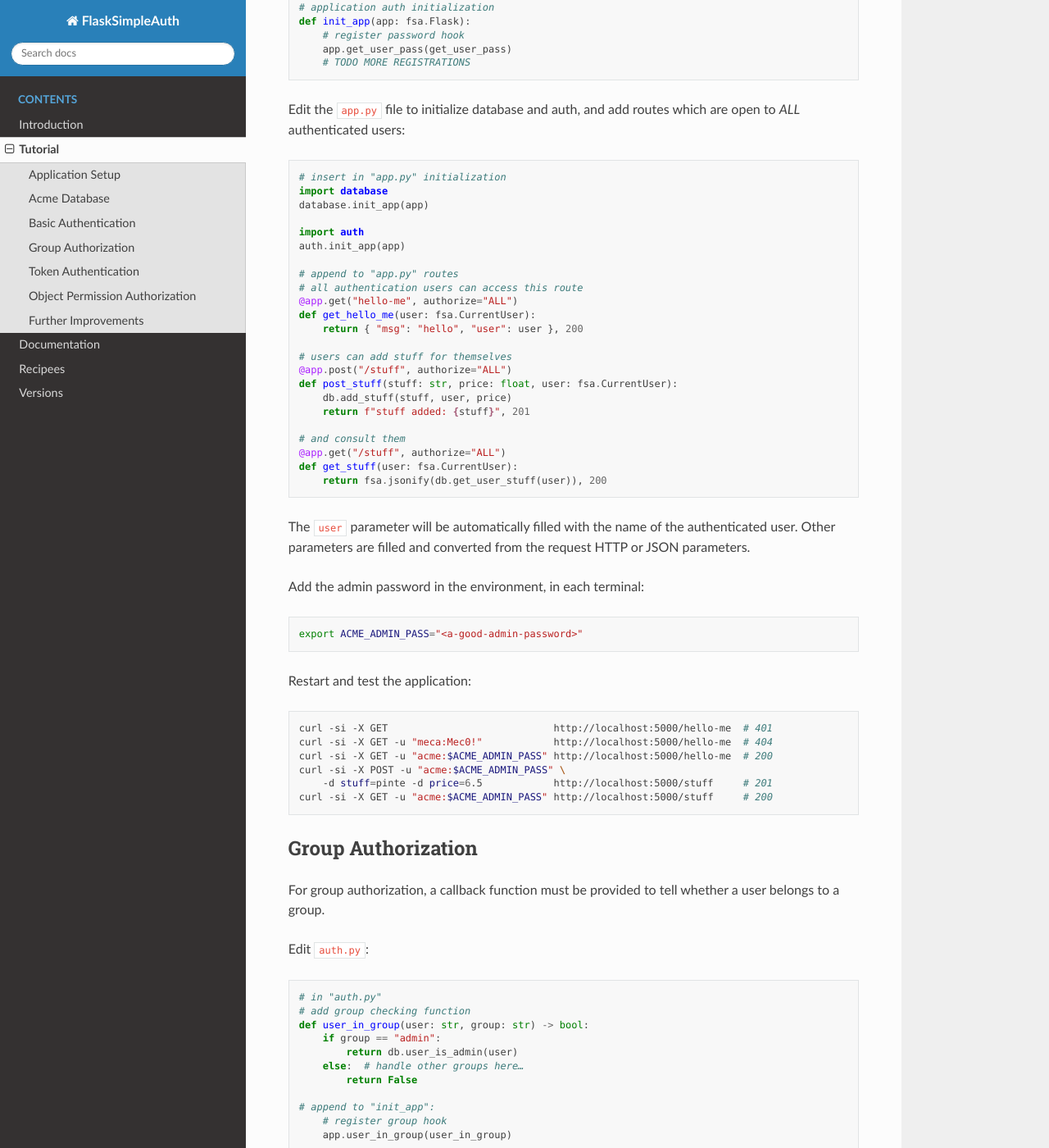
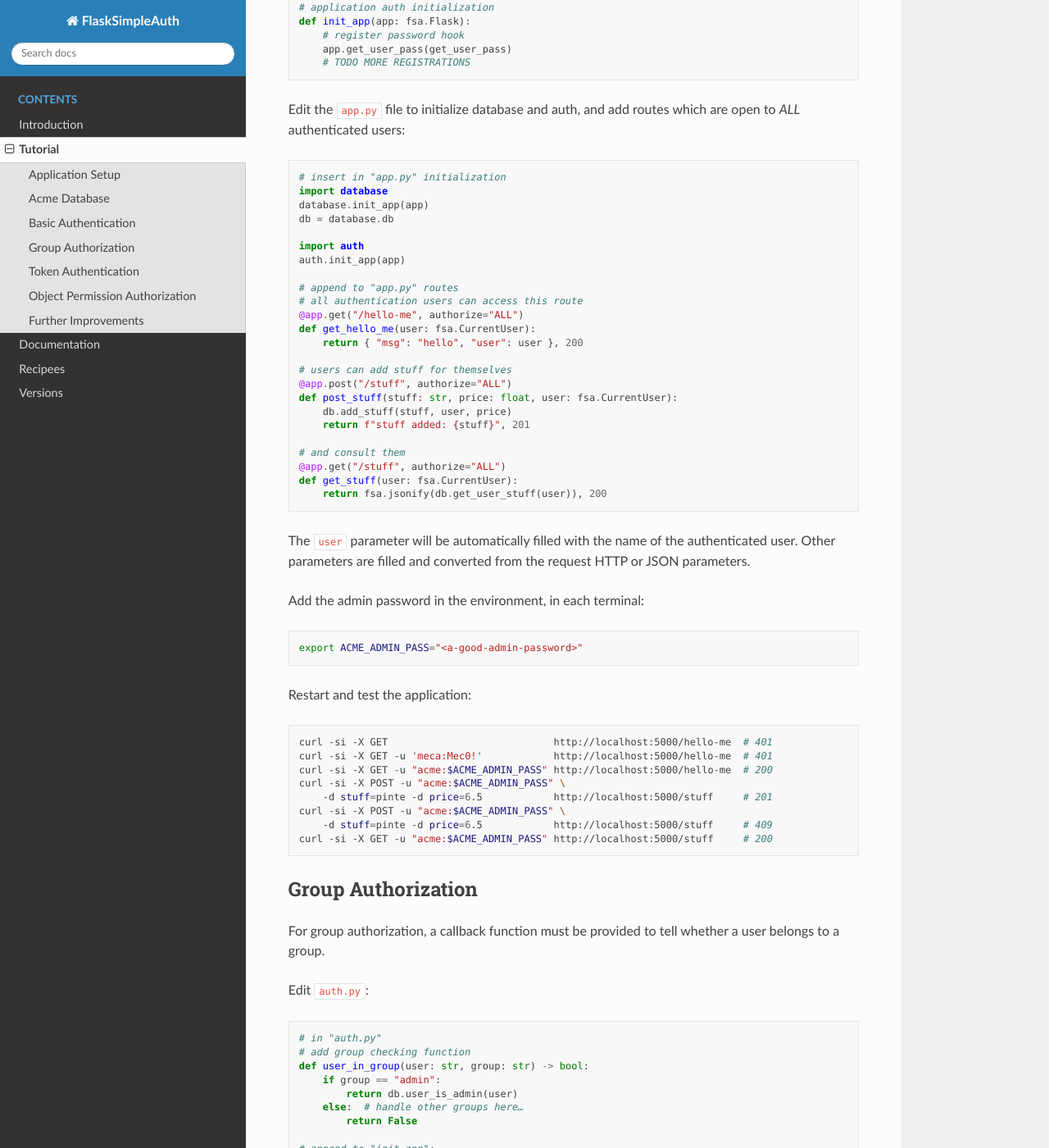
Before and after one commit to zx80/flask-simple-auth, a Sphinx documentation site: the page built from docs/TUTORIAL.md, in a window 1280 px wide and 1400 px high, scrolled down 3518 px. Shown: the whole window at 82% size. Built offline with Sphinx 7.4.7 and the Read the Docs theme 2.0.0, drawn with Linux system fonts in a browser that asks for light colours; pages that are not in the unit, such as notebooks, are missing from menus.

Commit message:
Update TUTORIAL.md
more tutorial fixes

````diff
--- a/docs/TUTORIAL.md
+++ b/docs/TUTORIAL.md
@@ -198,13 +198,14 @@ open to *ALL* authenticated users:
 # insert in "app.py" initialization
 import database
 database.init_app(app)
+db = database.db
 
 import auth
 auth.init_app(app)
 
 # append to "app.py" routes
 # all authentication users can access this route
-@app.get("hello-me", authorize="ALL")
+@app.get("/hello-me", authorize="ALL")
 def get_hello_me(user: fsa.CurrentUser):
     return { "msg": "hello", "user": user }, 200
 
@@ -234,10 +235,12 @@ Restart and test the application:
 
 ```shell
 curl -si -X GET                            http://localhost:5000/hello-me  # 401
-curl -si -X GET -u "meca:Mec0!"            http://localhost:5000/hello-me  # 404
+curl -si -X GET -u 'meca:Mec0!'            http://localhost:5000/hello-me  # 401
 curl -si -X GET -u "acme:$ACME_ADMIN_PASS" http://localhost:5000/hello-me  # 200
 curl -si -X POST -u "acme:$ACME_ADMIN_PASS" \
     -d stuff=pinte -d price=6.5            http://localhost:5000/stuff     # 201
+curl -si -X POST -u "acme:$ACME_ADMIN_PASS" \
+    -d stuff=pinte -d price=6.5            http://localhost:5000/stuff     # 409
 curl -si -X GET -u "acme:$ACME_ADMIN_PASS" http://localhost:5000/stuff     # 200
 ```
 
````
Also changed, not shown: other parts of docs/TUTORIAL.md (+2 -2 lines).
